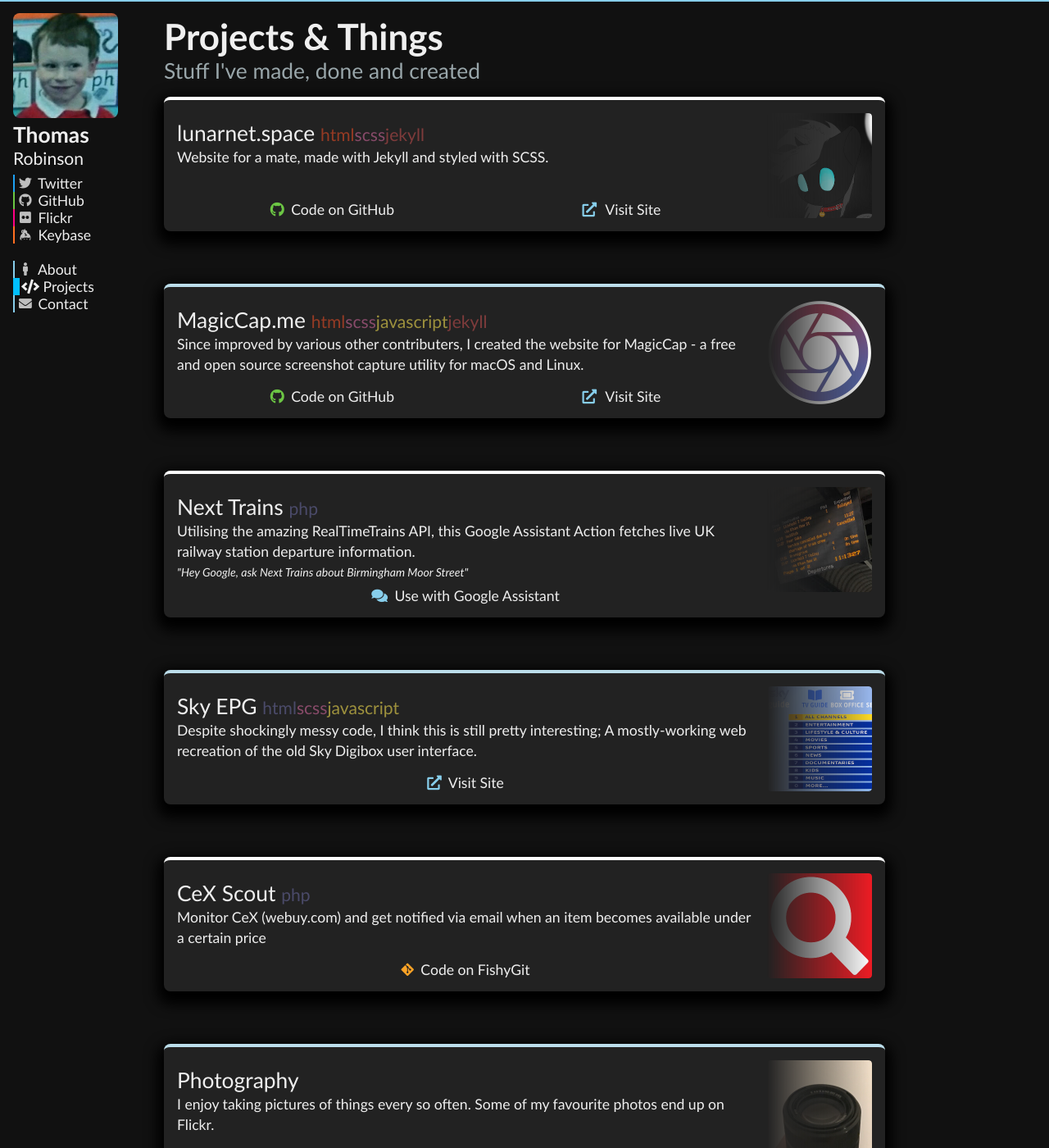
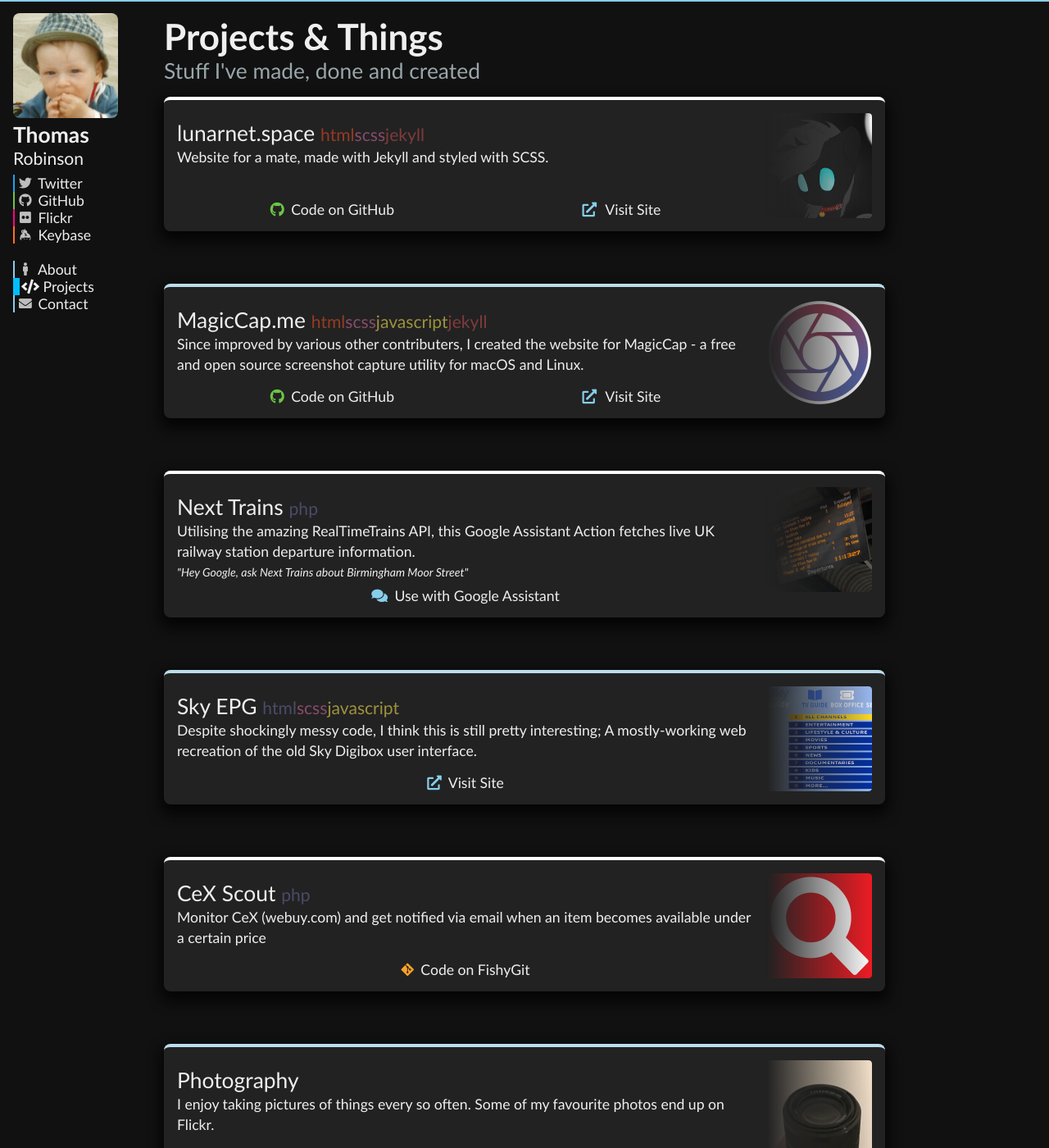
Before and after one commit to tomfishemoji/tomfishemoji.github.io, a Jekyll site: the page built from projects.html, in a window 1280 px wide and 1400 px high. Shown: the whole window at 82% size. Built offline with Jekyll 4.4.1, drawn with Linux system fonts in a browser that asks for light colours; nearby versions of some CDN libraries.

Commit message:
Tweaks to the project page (+ beach tommo)

```diff
--- a/_includes/sidebar.html
+++ b/_includes/sidebar.html
@@ -1,5 +1,5 @@
 <div id="sidebar-top">
-  <img src="/img/smugtommo.png" alt="smugtommo.png" id="babby" onclick="window.location = '/';" style="cursor: pointer;">
+  <img src="/img/beachtommo.png" alt="beachtommo.png" id="babby" onclick="window.location = '/';" style="cursor: pointer;">
 
   {% if page.permalink == '/' %}
     <h1>Hello! <img src="/img/twemoji-wave.png" alt="👋" draggable="false"></h1>
--- a/css/pages/projects.css
+++ b/css/pages/projects.css
@@ -7,7 +7,7 @@
     padding: 16px;
     background-color: #222;
     border-radius: 8px;
-    box-shadow: 0 8px 16px 8px #000;
+    box-shadow: 0 8px 16px 4px #050505;
     border-top: 4px solid #bbddea;
 }
 
@@ -47,6 +47,10 @@
 
 div.project-links a.gitlab i {
     color: #fca326;
+}
+
+div.project-links a.flickr i {
+    color: #fff;
 }
 
 div.project-links a:hover {
--- a/projects.html
+++ b/projects.html
@@ -81,7 +81,7 @@
         <p>I enjoy taking pictures of things every so often. Some of my favourite photos end up on Flickr.</p>
 
         <div class="project-links">
-            <a href="https://www.flickr.com/people/mrdnomaid/"><i class="fab fa-flickr"></i> Photos on Flickr</a>
+            <a href="https://www.flickr.com/people/mrdnomaid/" class="flickr"><i class="fab fa-flickr"></i> Photos on Flickr</a>
         </div>
     </div>
 
@@ -94,7 +94,7 @@
         <p>A collection of networking gear, servers and gizmos I have on and under my desk. Used to experiment and practice with software and hardware such as the Proxmox hypervisor and Raspberry Pis. Learn more at the link above.</p>
 
         <div class="project-links">
-            <a href="https://fishys.space"><i class="fas fa-info-circle"></i> Learn More</a>
+            <a href="https://fishys.space"><i class="fas fa-info-circle"></i> View More</a>
         </div>
     </div>
 
```
Also changed, not shown: img/beachtommo.png (added).
